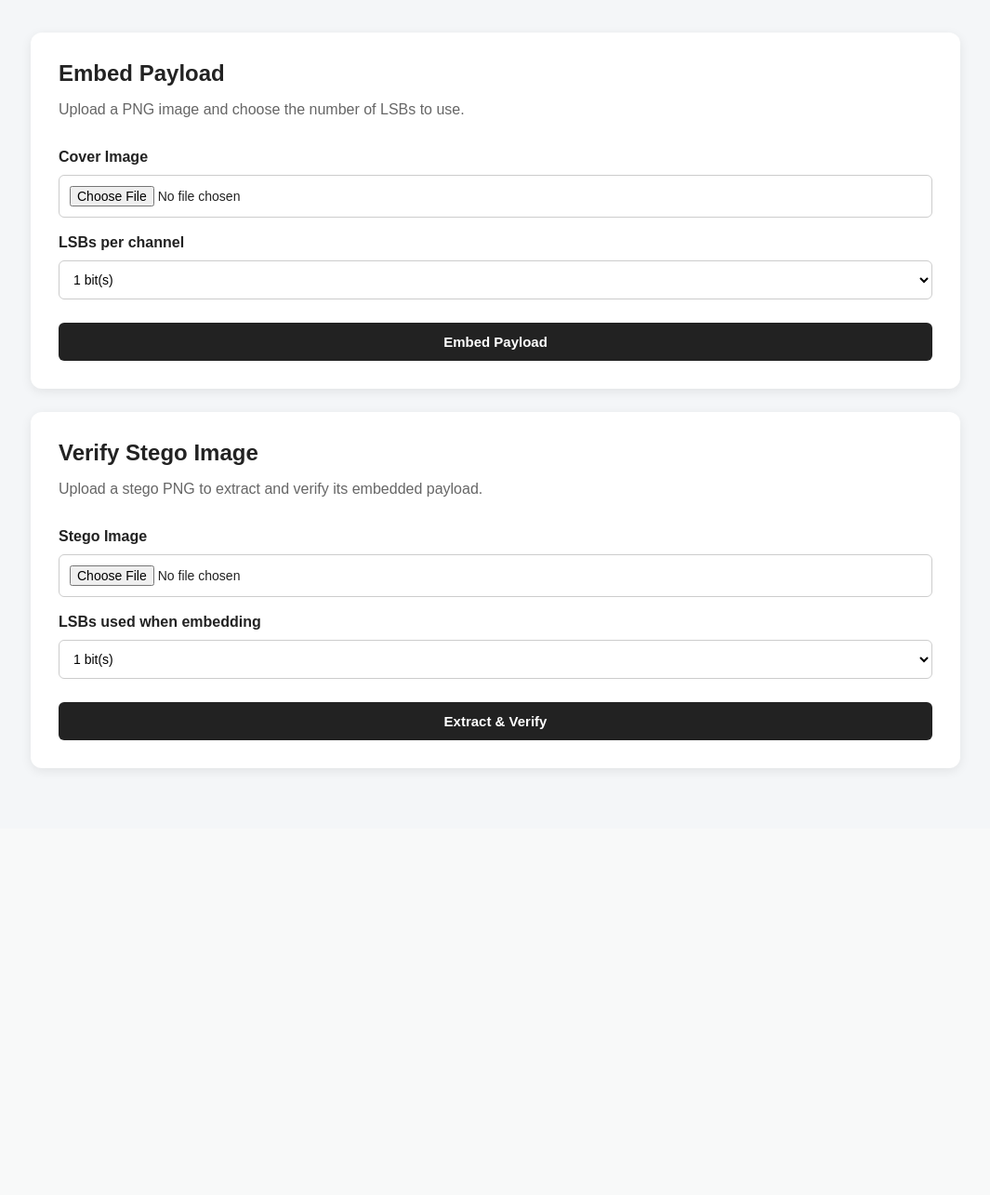
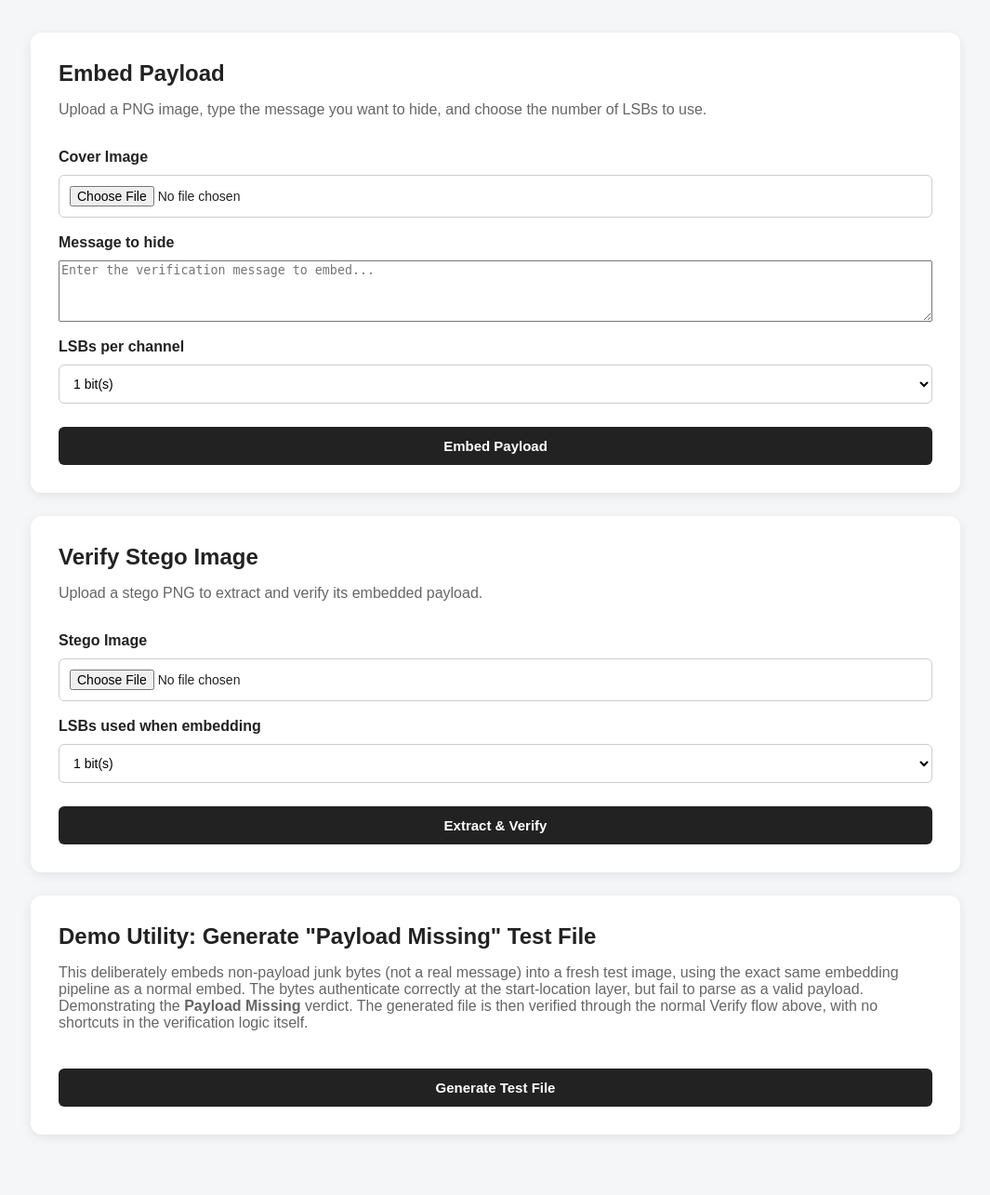
Before and after one commit to JolieNgai/INF2005-ACW1, a Flask app: page /image in a window 1280 px wide. Shown: the part 144-1429 px from the top of the page at 93% size, without its empty margins (107-1172 px from the left). Before the commit the page ends 974 px from the top, so only its background shows below. Run offline with Flask 3, Linux system fonts and the light colour scheme.

Commit message:
Add custom message field, filename display, and Payload Missing demo utility
- Replace static metadata with user-inputted message field in embed form,
  enabling live demonstration of varying payload sizes (short/large/custom)
- Show which filename was checked in verification results for clarity
- Add /generate-payload-missing-test route + UI button: creates a test
  image with non-JSON junk bytes (via the real embed pipeline) to
  demonstrate the Payload Missing verdict, since the authenticated
  start-location scheme makes this unreachable via normal use

```diff
--- a/app/routes.py
+++ b/app/routes.py
@@ -114,6 +114,7 @@ def get_upload(filename):
 @bp.route('/embed', methods=['POST'])
 def embed():
     file = request.files.get('cover_image')
+    message = request.form.get('message', '').strip()
 
     ok, err = validate_upload(file, ('.png',))
     if not ok:
@@ -122,6 +123,13 @@ def embed():
     bits, err = validate_bits(request.form.get('bits_per_channel'))
     if bits is None:
         return render_template('image_stego.html', error=err), 400
+
+    if not message:
+        return render_template(
+            'image_stego.html',
+            error="Please enter a message to hide",
+            bits=bits,
+        ), 400
 
     cover_path = os.path.join(UPLOAD_FOLDER, file.filename)
     file.save(cover_path)
@@ -135,14 +143,21 @@ def embed():
 
     width, height = img.size
     cover_hash = stable_hash(img.tobytes(), bits)
-    payload = build_payload(media_id=file.filename, cover_hash=cover_hash,
-                             metadata={"team": "P6-7", "bits_per_channel": bits})
+    payload = build_payload(
+        media_id=file.filename,
+        cover_hash=cover_hash,
+        metadata={
+            "team": "P6-7",
+            "bits_per_channel": bits,
+            "message": message,
+        },
+    )
     signature = sign_payload(PRIVATE_KEY, payload)
     data_to_embed = pack_payload(payload, signature)
 
     fits, msg = check_capacity(width, height, 3, len(data_to_embed), bits)
     if not fits:
-        return render_template('image_stego.html', error=f"Capacity error: {msg}"), 400
+        return render_template('image_stego.html', error=f"Capacity error: {msg}", bits=bits), 400
 
     stego_filename = f"stego_{file.filename}"
     stego_path = os.path.join(UPLOAD_FOLDER, stego_filename)
@@ -189,7 +204,38 @@ def verify():
 
     return render_template(
         'image_stego.html',
-        verdict=verdict.value,   # .value gives the display string, e.g. "Authentic"
+        verdict=verdict.value,
         extracted_payload=payload,
         bits=bits,
+        verified_filename=file.filename,
     )
+
+
+@bp.route('/generate-payload-missing-test', methods=['POST'])
+def generate_payload_missing_test():
+    """
+    Demo/test utility: embeds deliberately non-JSON junk bytes (not a real
+    payload+signature package) into a fresh cover image, using the exact same
+    embed_payload() pipeline as a normal embed. The bytes authenticate
+    correctly at the start-location/HMAC layer (so extraction succeeds), but
+    fail to parse as a valid payload structure which is exactly what
+    triggers the Payload Missing verdict on /verify.
+
+    """
+    cover_path = os.path.join(UPLOAD_FOLDER, "_tmp_cover_for_payload_missing.png")
+    output_filename = "payload_missing_test.png"
+    output_path = os.path.join(UPLOAD_FOLDER, output_filename)
+
+    dummy_cover = Image.new("RGB", (200, 200), color=(120, 130, 140))
+    dummy_cover.save(cover_path, "PNG")
+
+    junk_bytes = b"this is not a valid JSON payload package at all"
+    test_bits = 1
+
+    embed_payload(cover_path, output_path, junk_bytes, SECRET_KEY_PHRASE, bits_per_channel=test_bits)
+
+    return render_template(
+        'image_stego.html',
+        payload_missing_test_file=output_filename,
+        payload_missing_test_bits=test_bits,
+    )
--- a/app/templates/image_stego.html
+++ b/app/templates/image_stego.html
@@ -25,7 +25,7 @@
     <section class="card">
         <h2>Embed Payload</h2>
         <p class="description">
-            Upload a PNG image and choose the number of LSBs to use.
+            Upload a PNG image, type the message you want to hide, and choose the number of LSBs to use.
         </p>
 
         <form action="/embed" method="post" enctype="multipart/form-data">
@@ -38,6 +38,15 @@
                 accept=".png"
                 required
             >
+
+            <label for="message">Message to hide</label>
+            <textarea
+                id="message"
+                name="message"
+                rows="4"
+                placeholder="Enter the verification message to embed..."
+                required
+            ></textarea>
 
             <label for="embed_bits">LSBs per channel</label>
             <select id="embed_bits" name="bits_per_channel">
@@ -126,15 +135,48 @@
         {% if verdict %}
         <div class="verdict">
             <h3>Verification Result</h3>
+            {% if verified_filename %}
+            <p><strong>File checked:</strong> {{ verified_filename }}</p>
+            {% endif %}
             <p><strong>Verdict:</strong> {{ verdict }}</p>
 
             {% if extracted_payload %}
             <h4>Extracted Payload</h4>
+            {% if extracted_payload.metadata and extracted_payload.metadata.message %}
+            <p><strong>Message:</strong> {{ extracted_payload.metadata.message }}</p>
+            {% endif %}
             <pre>{{ extracted_payload }}</pre>
             {% endif %}
         </div>
         {% endif %}
 
+    </section>
+
+    <section class="card">
+        <h2>Demo Utility: Generate "Payload Missing" Test File</h2>
+        <p class="description">
+            This deliberately embeds non-payload junk bytes (not a real message) into a
+            fresh test image, using the exact same embedding pipeline as a normal embed.
+            The bytes authenticate correctly at the start-location layer, but fail to
+            parse as a valid payload. Demonstrating the <strong>Payload Missing</strong>
+            verdict. The generated file is then verified through the normal Verify flow
+            above, with no shortcuts in the verification logic itself.
+        </p>
+        <form action="/generate-payload-missing-test" method="post">
+            <button type="submit">Generate Test File</button>
+        </form>
+
+        {% if payload_missing_test_file %}
+        <p>
+            Generated:
+            <a href="/uploads/{{ payload_missing_test_file }}" download>{{ payload_missing_test_file }}</a>
+        </p>
+        <p class="note">
+            Download this file, then upload it in the Verify section above
+            (LSBs per channel = {{ payload_missing_test_bits }}).
+            Expected verdict: <strong>Payload Missing</strong>.
+        </p>
+        {% endif %}
     </section>
 
 </div>
```
